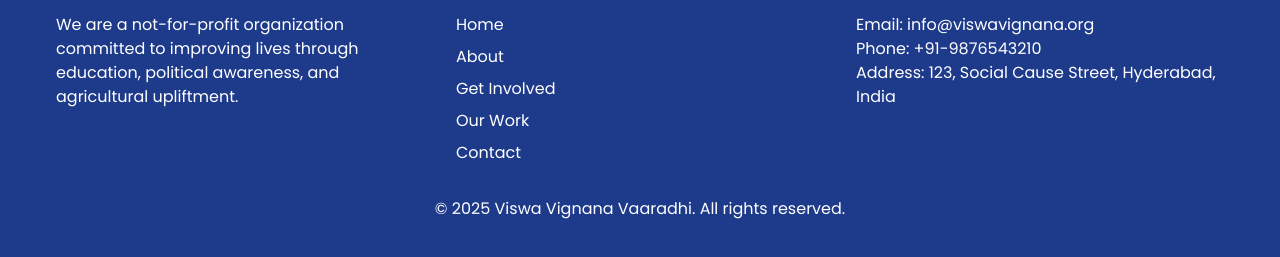
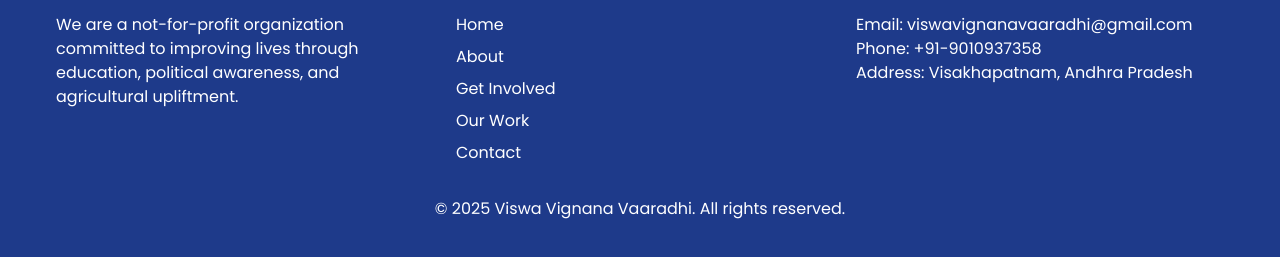
Before and after one commit to Ashish00618/viswavignana-vaaradhi, a website: page frontend/donate.html in a window 1280 px wide. Shown: the part 1024-1281 px from the top of the page. Drawn offline with nearby package versions, Linux system fonts and the light colour scheme.

Commit message:
Add UPI QR code payment option to donate page, changed details in every page

```diff
--- a/frontend/donate.html
+++ b/frontend/donate.html
@@ -167,9 +167,9 @@
                 </div>
                 <div>
                     <h3 class="text-2xl font-bold mb-4">Contact Us</h3>
-                    <p>Email: info@viswavignana.org</p>
-                    <p>Phone: +91-9876543210</p>
-                    <p>Address: 123, Social Cause Street, Hyderabad, India</p>
+                    <p>Email: viswavignanavaaradhi@gmail.com</p>
+                    <p>Phone: +91-9010937358</p>
+                    <p>Address: Visakhapatnam, Andhra Pradesh</p>
                 </div>
             </div>
             <div class="mt-8 text-center">
```
Also changed, not shown: frontend/images/upi-qr-code.png.
